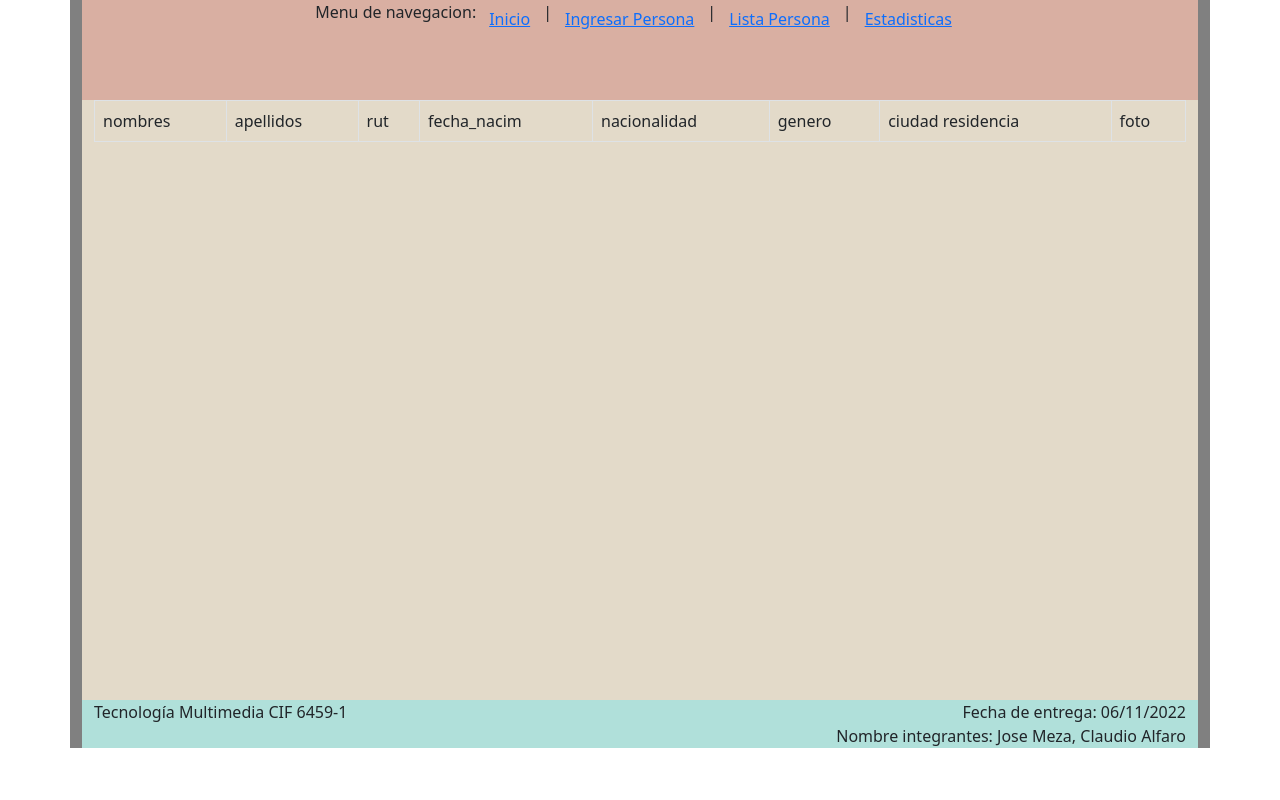
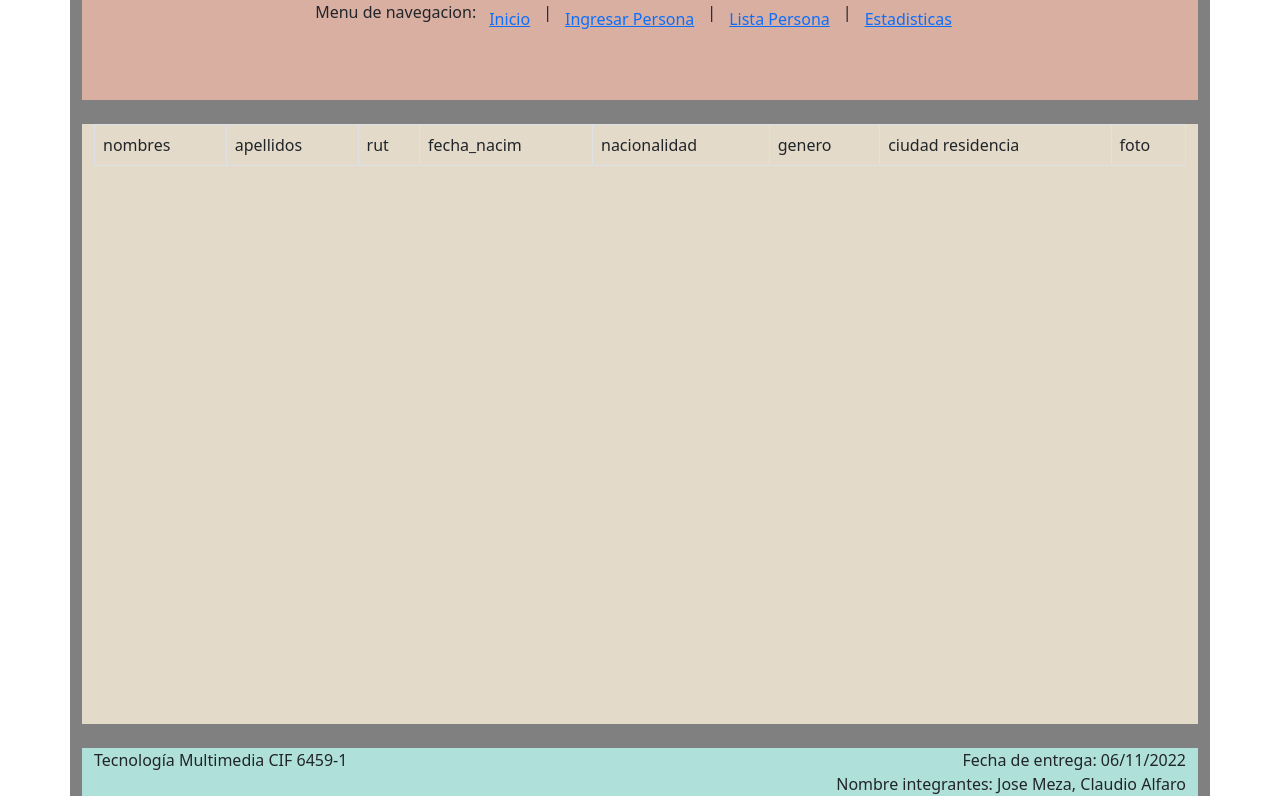
Before and after one commit to claudio745/multimedia-prueba-2, a PHP site: page /multimedia-prueba-2/pagina3.php in a window 1280 px wide. Run offline with PHP 8.4, Linux system fonts and the light colour scheme; data that the repository does not hold is empty.

Commit message:
Update pagina3.php

```diff
--- a/pagina3.php
+++ b/pagina3.php
@@ -24,7 +24,7 @@
                 </div>
             </div>
         </div>
-        <div class="container">
+        <div class="container mt-4">
             <div class="row" style="height: 600px; background-color: #E3DAC9">
                 <div class="col">
                 <?php
@@ -76,7 +76,7 @@
                 </div>
             </div>
         </div>
-        <div class="container">
+        <div class="container mt-4">
             <div class="row" style="background-color: #B0E0DA">
                 <div class="col">Tecnología Multimedia CIF 6459-1</div>
                 <div class="col d-flex justify-content-end">Fecha de entrega: 06/11/2022</div>
```
